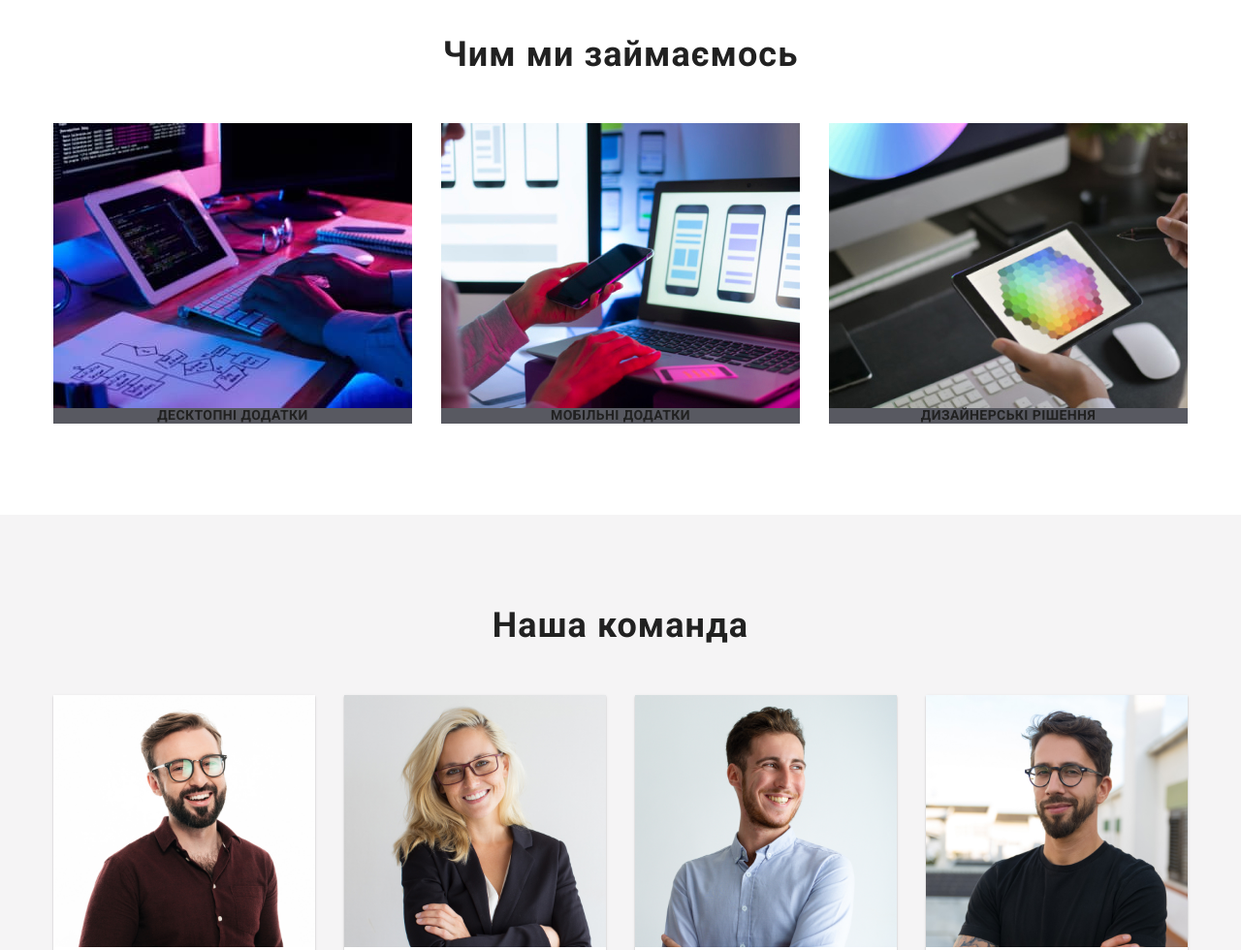
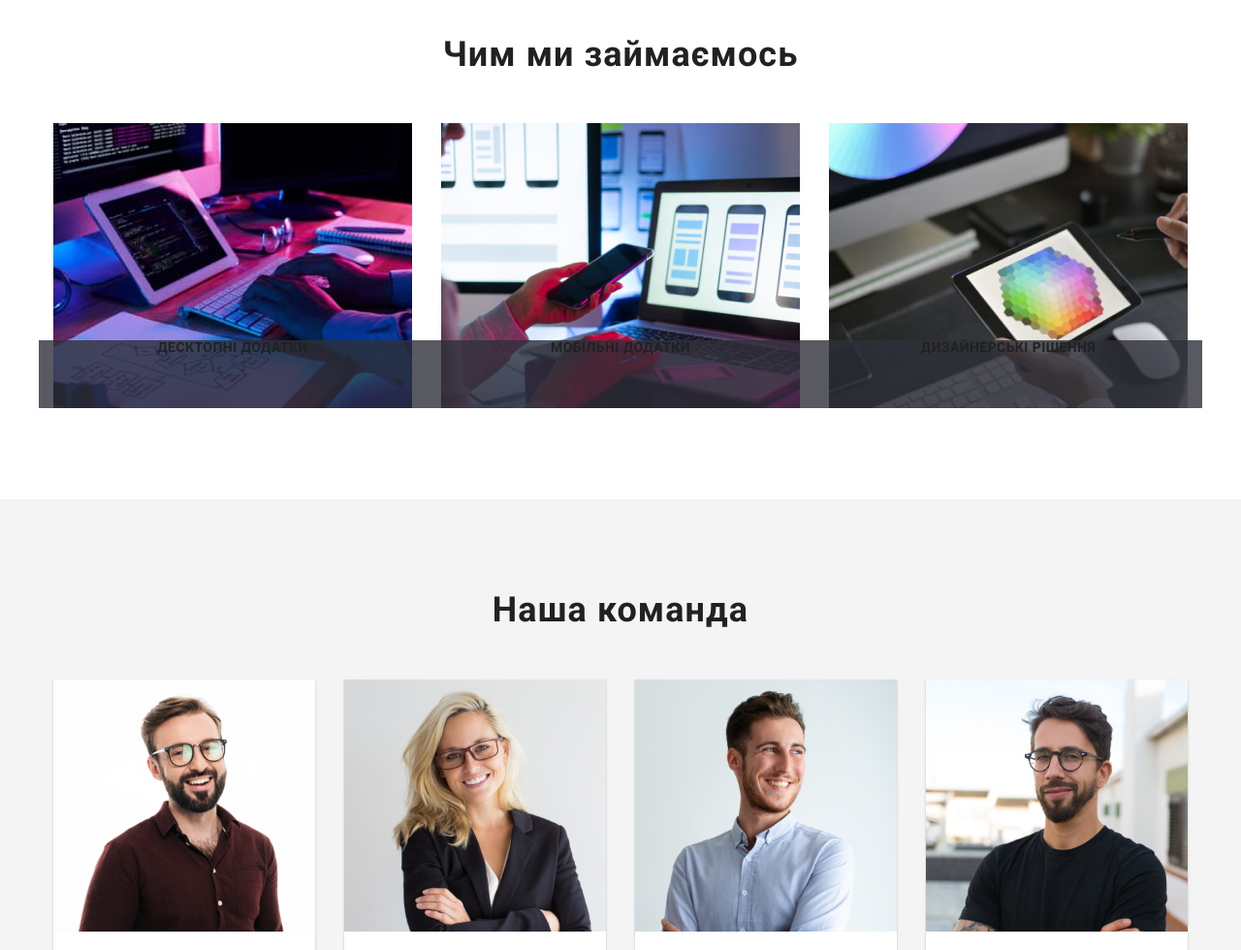
Before and after one commit to AlinaS25/goit-markup-hw-05, a plain HTML site: page index.html in a window 1280 px wide. Shown: the part 1080-2060 px from the top of the page at 97% size. Drawn offline with nearby package versions, Linux system fonts and the light colour scheme.

Commit message:
images-cards

```diff
--- a/css/styles.css
+++ b/css/styles.css
@@ -287,22 +287,25 @@ button {
 .images {
   padding: 0 15px;
   list-style: none;
+  position: relative;
 }
 
-.images-wrapper{
-  position: relative;
+
+.label-text{
+  position: absolute;
+  display: flex;
+  right: 0;
   bottom: 0;
-  background-color: rgba(47, 48, 58, 0.8);
-  overflow: hidden;
-
-}
-.label-text{
+  width: 100%;
+  height: 70px;
   font-weight: 700;
 font-size: 14px;
 line-height: 1.14;
 text-align: center;
+justify-content: center;
 letter-spacing: 0.03em;
 text-transform: uppercase;
+background-color: rgba(47, 48, 58, 0.8);
 }
 .sec-four {
   background-color: var(--secondary-white-color);
--- a/index.html
+++ b/index.html
@@ -35,7 +35,7 @@
           </ul>
         </nav>
         <ul class="ul-mail-flex">
-          <li >
+          <li>
             <a class="link-header-mail" href="mailto:info@devstudio.com">
               <svg class="contacts-icon" width="16" height="12">
                 <use href="./img/icons.svg#icon-envelope"></use>
@@ -58,7 +58,9 @@
       <section class="hero">
         <div class="container">
           <h1 class="main-h1-title">Ефективні рішення для вашого бізнесу</h1>
-          <button class="button" type="button" data-modal-open>Замовити послугу</button>
+          <button class="button" type="button" data-modal-open>
+            Замовити послугу
+          </button>
         </div>
       </section>
       <section class="sec-two">
@@ -120,41 +122,28 @@
           <h2 class="sec-head">Чим ми займаємось</h2>
           <ul class="images-block">
             <li class="images">
-              <div class="images-wrapper">
-                <a href="#"></a>
               <img
                 src="./img/1.jpg"
                 alt="Чоловік працює над кодом сайту"
                 width="370"
               />
               <p class="label-text">Десктопні додатки</p>
-
-          </a>
-        </div>
             </li>
             <li class="images">
-              <div class="images-wrapper">
-              <a href="#">
               <img
                 src="./img/2.jpg"
                 alt="Жінка з телефоном та ноутбуком"
                 width="370"
               />
               <p class="label-text">Мобільні додатки</p>
-            </a>
-          </div>
             </li>
             <li class="images">
-              <div class="images-wrapper">
-              <a href="#">
               <img
                 src="./img/3.jpg"
                 alt="планшет в якому відкрито палітру кольорів"
                 width="370"
               />
               <p class="label-text">Дизайнерські рішення</p>
-            </a>
-          </div>
             </li>
           </ul>
         </div>
@@ -342,30 +331,42 @@
         <div class="container">
           <h2 class="clients-header">Постійні клієнти</h2>
           <ul class="clients-icons">
-  <li class="clients-icons-list"> <a class="clients-icons-link" href="#">
+            <li class="clients-icons-list">
+              <a class="clients-icons-link" href="#">
                 <svg class="clients-icons" width="106" height="60">
-    <use href="./img/icons.svg#icon-logo1"></use>
-  </svg></a></li>
-  <li class="clients-icons-list"> <a class="clients-icons-link" href="#">
+                  <use href="./img/icons.svg#icon-logo1"></use></svg
+              ></a>
+            </li>
+            <li class="clients-icons-list">
+              <a class="clients-icons-link" href="#">
                 <svg class="clients-icons" width="106" height="60">
-    <use href="./img/icons.svg#icon-logo2"></use>
-  </svg></a></li>
-  <li class="clients-icons-list"> <a class="clients-icons-link" href="#">
+                  <use href="./img/icons.svg#icon-logo2"></use></svg
+              ></a>
+            </li>
+            <li class="clients-icons-list">
+              <a class="clients-icons-link" href="#">
                 <svg class="clients-icons" width="106" height="60">
-    <use href="./img/icons.svg#icon-logo3"></use>
-  </svg></a></li>
-  <li class="clients-icons-list"> <a class="clients-icons-link" href="#">
+                  <use href="./img/icons.svg#icon-logo3"></use></svg
+              ></a>
+            </li>
+            <li class="clients-icons-list">
+              <a class="clients-icons-link" href="#">
                 <svg class="clients-icons" width="106" height="60">
-    <use href="./img/icons.svg#icon-logo4"></use>
-  </svg></a></li>
-  <li class="clients-icons-list"> <a class="clients-icons-link" href="#">
+                  <use href="./img/icons.svg#icon-logo4"></use></svg
+              ></a>
+            </li>
+            <li class="clients-icons-list">
+              <a class="clients-icons-link" href="#">
                 <svg class="clients-icons" width="106" height="60">
-    <use href="./img/icons.svg#icon-logo5"></use>
-  </svg></a></li>
-  <li class="clients-icons-list"> <a class="clients-icons-link" href="#">
+                  <use href="./img/icons.svg#icon-logo5"></use></svg
+              ></a>
+            </li>
+            <li class="clients-icons-list">
+              <a class="clients-icons-link" href="#">
                 <svg class="clients-icons" width="106" height="60">
-    <use href="./img/icons.svg#icon-logo6"></use>
-  </svg></a></li>
+                  <use href="./img/icons.svg#icon-logo6"></use></svg
+              ></a>
+            </li>
           </ul>
         </div>
       </section>
@@ -404,7 +405,7 @@
         <div class="social-footer-wrap">
           <p class="join-us-header">Приєднуйтесь</p>
           <ul class="social-icons-list">
-  <li  class="footer-icons">
+            <li class="footer-icons">
               <a class="social-icons-link" href="#">
                 <svg class="social-media-icons" width="20" height="20">
                   <use href="./img/icons.svg#icon-instagram"></use>
@@ -439,11 +440,10 @@
     <div class="backdrop is-hidden" data-modal>
       <div class="modal">
         <button type="button" class="modal-close" data-modal-close>
-  <svg class="modal-close-icon" width="11" height="11"><use href="./img/icons.svg#icon-Vector-1">
-  </use>
+          <svg class="modal-close-icon" width="11" height="11">
+            <use href="./img/icons.svg#icon-Vector-1"></use>
           </svg>
         </button>
-
       </div>
     </div>
     <script src="./js/modal.js"></script>
```
Lines whose indentation alone changed are shown as unchanged.
